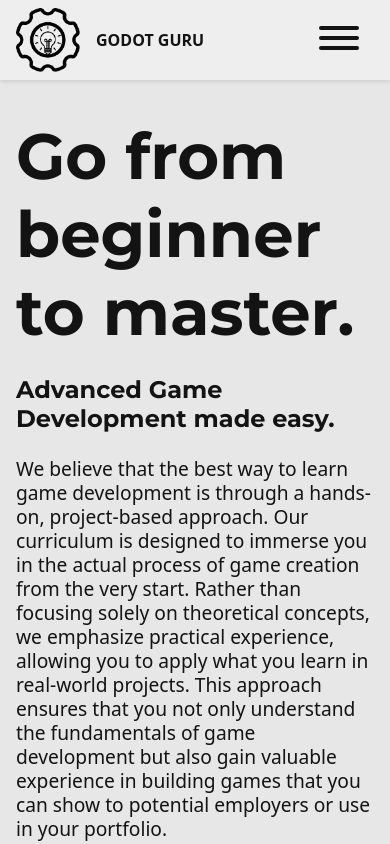
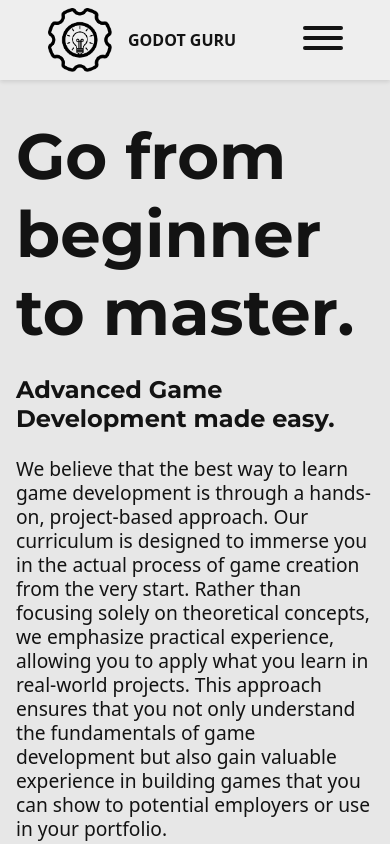
Before and after one commit to joayo13/godot-guru, a SvelteKit app: page / in a window 390 px wide. Shown: the top 844 px of the page. Built offline with nearby package versions, Linux system fonts and the light colour scheme.

Commit message:
fixed mobile menu having to render desktop menu first

```diff
--- a/src/routes/+layout.svelte
+++ b/src/routes/+layout.svelte
@@ -96,28 +96,7 @@
 
 <main>
 	<nav>
-		{#if is_mobile && nav_visible}
-			<div
-				class="navbar-mobile"
-				role="navigation"
-				transition:slide={{ delay: 100, duration: 300, easing: quintOut, axis: 'y' }}
-			>
-				<a href="/" class="logo-container">
-					<img class="logo-image" src="logo-godot-guru.png" alt="logo" />
-					<strong>GODOT GURU</strong>
-				</a>
-				<button
-					class={`hamburger hamburger--collapse ${menu_open ? 'is-active' : ''}`}
-					on:click={toggleMenu}
-					aria-expanded={menu_open}
-					aria-controls="mobile-menu"
-				>
-					<span class="hamburger-box">
-						<span class="hamburger-inner"></span>
-					</span>
-				</button>
-			</div>
-		{:else if !is_mobile && nav_visible}
+
 			<div
 				role="navigation"
 				aria-label="Main Navigation"
@@ -129,7 +108,7 @@
 					<strong>GODOT GURU</strong>
 				</a>
 				<div style="flex-grow: 1;"></div>
-				<div>
+				<div class="navbar-links">
 					<a href="/about">About</a>
 					<a href="/contact">Contact</a>
 					<a href="/plans">Plans & Pricing</a>
@@ -174,8 +153,17 @@
 						{/if}
 					</span>
 				</button>
+				<button
+					class={`hamburger hamburger--collapse ${menu_open ? 'is-active' : ''}`}
+					on:click={toggleMenu}
+					aria-expanded={menu_open}
+					aria-controls="mobile-menu"
+				>
+					<span class="hamburger-box">
+						<span class="hamburger-inner"></span>
+					</span>
+				</button>
 			</div>
-		{/if}
 		{#if menu_open}
 			<div
 				class="overlay"
@@ -197,7 +185,7 @@
 				<button
 					aria-label={isThemeSwitchDark ? 'Switch to light mode' : 'Switch to dark mode'}
 					aria-pressed={isThemeSwitchDark}
-					class="theme-switch-container"
+					class="theme-switch-container-mobile"
 					on:click={toggleTheme}
 				>
 					<span class={`theme-switch-knob ${isThemeSwitchDark ? 'theme-switch-dark' : ''} `}>
@@ -292,6 +280,18 @@
 		-webkit-tap-highlight-color: rgba(0, 0, 0, 0);
 	}
 	.theme-switch-container {
+		display: block;
+		position: relative;
+		width: 3rem;
+		height: 1.5rem;
+		border-radius: 1rem;
+		border: 1px solid var(--text-color);
+		background-color: transparent;
+		opacity: 0.6;
+		cursor: pointer;
+	}
+	.theme-switch-container-mobile {
+		display: block;
 		position: relative;
 		width: 3rem;
 		height: 1.5rem;
@@ -396,6 +396,21 @@
 		box-shadow: 0 2px 4px rgba(0, 0, 0, 0.1);
 		z-index: 1;
 	}
+	@media screen and (max-width: 1100px) {
+		.navbar-links {
+			display: none !important;
+		}
+		.hamburger {
+			display: inline-block !important;
+		}
+		.theme-switch-container {
+			display: none;
+		}
+	}
+	.navbar-links {
+		display: block;
+	}
+
 	.navbar-desktop a {
 		color: var(--text-color);
 		padding: 1rem;
@@ -447,7 +462,7 @@
  */
 	.hamburger {
 		padding: 15px 15px;
-		display: inline-block;
+		display: none;
 		cursor: pointer;
 		transition-property: opacity, filter;
 		transition-duration: 0.15s;
```
